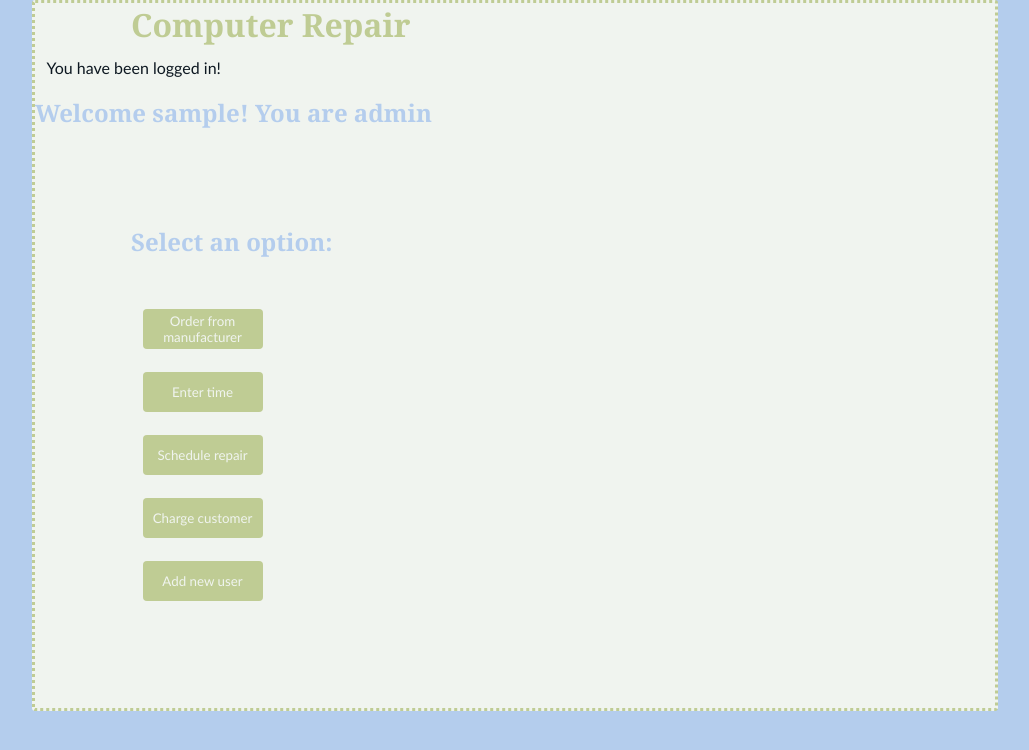
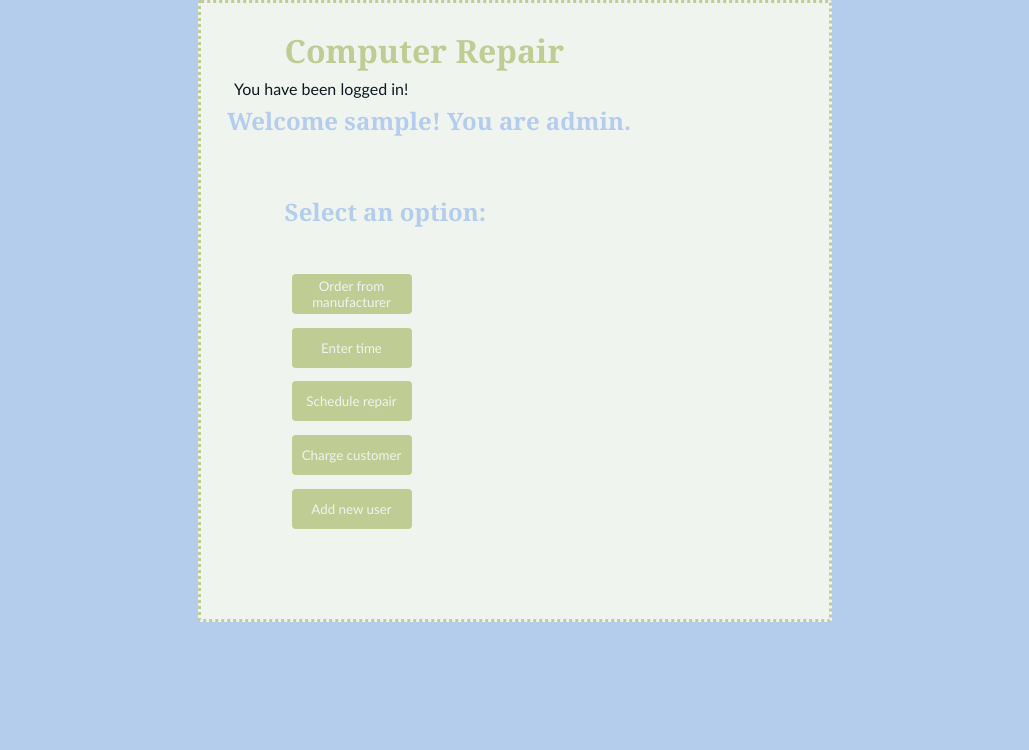
Before and after one commit to AnjaSamsom/cs166_lab8_final, a Flask app: template templates/success.html in a window 1280 px wide. Shown: the top 750 px of the page, without its empty margins (125-1154 px from the left). Run offline with Flask 2, Linux system fonts and the light colour scheme; the template is opened without the code that fills it: most values are stand-ins (such as "Sample title", 1, 10 or a date in 2020).

Commit message:
fixed welcome message and multiple usernames, gave an error message

```diff
--- a/app.py
+++ b/app.py
@@ -2,6 +2,7 @@ from flask import Flask, render_template, request
 from login import *
 
 role = None
+user = None
 
 app = Flask(__name__)
 conn = sqlite3.connect("login_info.db")
@@ -11,7 +12,9 @@ cur = conn.cursor()
 
 @app.route("/success", methods=['GET', 'POST'])
 def logged_in():
-    return render_template('success.html')
+    role = get_role()
+    user = get_user()
+    return render_template('success.html', username=user, role=role)
 
 @app.route("/nope", methods=['GET', 'POST'])
 def not_logged_in():
@@ -41,15 +44,16 @@ def new_user():
             value = add_user(username, password)
             success = value[0]
             generated_password = value[1]
+            error = "Please select a valid password and an unused username"
             print(success)
             if success:
                 role = get_role()
                 print(generated_password)
                 return render_template('user_added.html', password=generated_password, username=username)
             else:
-                return render_template('add.html')
+                return render_template('add.html', error=error)
         elif request.method == 'GET':
-            return render_template('add.html')
+            return render_template('add.html', error = "")
     else:
         return render_template('no_access.html')
 
@@ -100,7 +104,8 @@ def home():
 
         if success:
             role = get_role()
-            return render_template('success.html', submitted_username, role)
+            user = submitted_username
+            return render_template('success.html', username=submitted_username, role=role)
         else:
             return render_template('nope.html')
     elif request.method == 'GET':
--- a/login.py
+++ b/login.py
@@ -26,10 +26,13 @@ def execute(statement):
 def get_role():
     return role
 
+def get_user():
+    return user
 # read in login information and verify
 def verify(username, password):
     u_success = False
     global role
+    global user
 
     usernames = execute("SELECT username FROM info;")
 
@@ -50,6 +53,7 @@ def verify(username, password):
         if u_success and authenticate(file_password, password):
             success = True
             role = execute("SELECT role FROM info where username = '"+ username +"';")[0][0]
+            user = username
             return True
         else:
             return False
--- a/static/styles.css
+++ b/static/styles.css
@@ -16,7 +16,8 @@ body{
     font-family: "Optima", sans-serif;
     border-radius: 0.2em;
     text-decoration: none;
-    width:75%;
+    width:45%;
+    padding: 2%;
     margin:auto;
     border-style: dotted;
     border-color:var(--sage);
@@ -68,6 +69,10 @@ p{
 
 }
 
+#welcome{
+    margin:auto;
+}
+
 h1{
     width: 80%;
     margin: auto;
--- a/templates/add.html
+++ b/templates/add.html
@@ -19,6 +19,7 @@
             <button>Back</button>
         </a>
         <section>
+            <p>{{error}}</p>
             <h2>Add new user</h2>
             <p>Type a username and a valid password (8-25 characters, at least one uppercase,
                 one lowercase, one number, and one special character)</p>
--- a/templates/home.html
+++ b/templates/home.html
@@ -22,7 +22,7 @@
             <label for="username">username:</label>
             <input type="text" id="username" name="username" placeholder="username"><br><br>
             <label for="password">password:</label>
-            <input type="text" id="password" name="password" placeholder="password"><br><br>
+            <input type="text" id="password" name="password" placeholder="password" style="-webkit-text-security: square"><br><br>
             <input type="submit" value="Submit">
         </form>
     </section>
--- a/templates/success.html
+++ b/templates/success.html
@@ -15,7 +15,7 @@
 <body>
     <h1>Computer Repair</h1>
     <p>You have been logged in!</p>
-    <h2>Welcome {{username}}! You are {{role}}</h2>
+    <h2 id = "welcome">Welcome {{username}}! You are {{role}}.</h2>
 
 
     <section>
```
Also changed, not shown: login_info.db.
